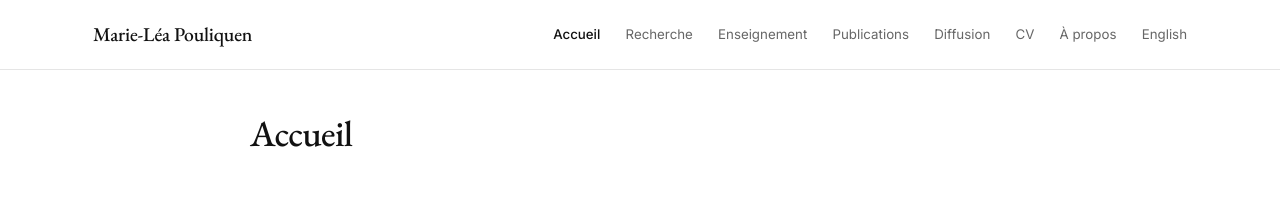
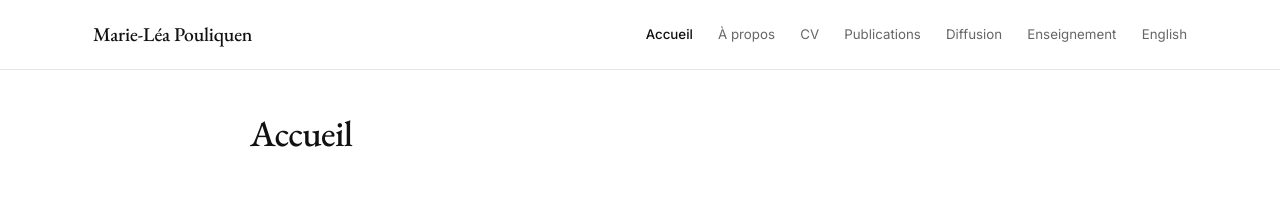
Before and after one commit to marieleapouliquen/marieleapouliquen.github.io, a Jekyll site: the page built from _pages/index.md, in a window 1280 px wide. Shown: the top 208 px of the page. Built offline with Jekyll 4.4.1, drawn with Linux system fonts in a browser that asks for light colours; part of the change alters nothing that is shown.

Commit message:
Update navigation.yml

```diff
--- a/_data/navigation.yml
+++ b/_data/navigation.yml
@@ -4,11 +4,11 @@
 - title: Accueil
   url: /
 
-- title: Recherche
-  url: /recherche/
+- title: À propos
+  url: /about/
 
-- title: Enseignement
-  url: /enseignement/
+- title: CV
+  url: /cv/
 
 - title: Publications
   url: /publications/
@@ -16,11 +16,8 @@
 - title: Diffusion
   url: /diffusion/
 
-- title: CV
-  url: /cv/
-
-- title: À propos
-  url: /about/
+- title: Enseignement
+  url: /enseignement/
 
 - title: English
   url: /en/
```
